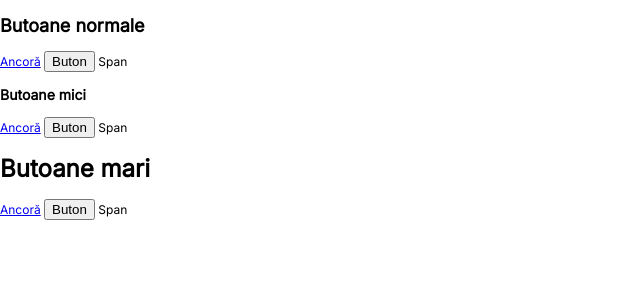
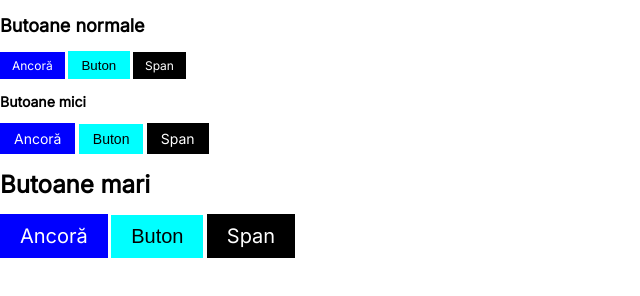
Before and after one commit to ITSchool-Web-Heroines/Tema-Sass, a website built with Parcel: page src/index.html in a window 1280 px wide. Shown: the whole page, without its empty margins (0-640 px from the left). Built offline with nearby package versions, Linux system fonts and the light colour scheme.

Commit message:
Rezolvare tema

```diff
--- a/package.json
+++ b/package.json
@@ -7,7 +7,8 @@
   },
   "devDependencies": {
     "@parcel/transformer-sass": "^2.7.0",
-    "parcel": "^2.7.0"
+    "parcel": "^2.7.0",
+    "parcel-bundler": "^1.12.5"
   },
   "dependencies": {
     "bootstrap": "^5.2.0"
--- a/src/index.html
+++ b/src/index.html
@@ -1,8 +1,9 @@
-<!doctype html>
+<!DOCTYPE html>
 <html lang="en">
   <head>
     <meta charset="utf-8" />
     <title>Tema Sass</title>
+    <!-- <link rel="stylesheet" href="./rezultat.css" /> -->
     <link rel="stylesheet" href="./style.scss" />
   </head>
   <body>
--- a/src/rezultat.css
+++ b/src/rezultat.css
@@ -3,17 +3,19 @@
   cursor: pointer;
   background-color: #00f;
   border: 0;
-    padding: .5em 1em;
+  padding: 0.5em 1em;
   text-decoration: none;
 }
 
-  a:hover, a:focus, a:active {
+a:hover,
+a:focus,
+a:active {
   color: #00f;
   background-color: #fff;
 }
 
 a.sm {
-    font-size: .875rem;
+  font-size: 0.875rem;
 }
 
 a.lg {
@@ -25,17 +27,19 @@
   cursor: pointer;
   background-color: #000;
   border: 0;
-    padding: .5em 1em;
+  padding: 0.5em 1em;
   text-decoration: none;
 }
 
-  span:hover, span:focus, span:active {
+span:hover,
+span:focus,
+span:active {
   color: #000;
   background-color: #fff;
 }
 
 span.sm {
-    font-size: .875rem;
+  font-size: 0.875rem;
 }
 
 span.lg {
@@ -47,17 +51,19 @@
   cursor: pointer;
   background-color: red;
   border: 0;
-    padding: .5em 1em;
+  padding: 0.5em 1em;
   text-decoration: none;
 }
 
-  button:hover, button:focus, button:active {
+button:hover,
+button:focus,
+button:active {
   color: red;
   background-color: #fff;
 }
 
 button.sm {
-    font-size: .875rem;
+  font-size: 0.875rem;
 }
 
 button.lg {
--- a/src/style.scss
+++ b/src/style.scss
@@ -22,18 +22,42 @@
     https://sass-lang.com/documentation/variables
     https://sass-lang.com/documentation/style-rules/parent-selector
 */
+@mixin button($textColor, $bgColor) {
+  color: $textColor;
+  background-color: $bgColor;
 
+  &:hover,
+  &:active,
+  &:focus {
+    color: $bgColor;
+    background-color: $textColor;
+  }
+  &.sm {
+    font-size: 0.875rem;
+  }
+  &.lg {
+    font-size: 1.25rem;
+  }
+}
 a {
-    // Adaugă mixin aici
-    // @include button(white, blue);
+  // Adaugă mixin aici
+  @include button(white, blue);
 }
 
 .btn {
-    // Adaugă mixin aici
-    // @include button(white, black);
+  // Adaugă mixin aici
+  @include button(white, black);
 }
 
 button {
-    // Adaugă mixin aici
-    // @include button(black, aqua);
+  // Adaugă mixin aici
+  @include button(black, aqua);
 }
+
+a,
+.btn,
+button {
+  border: 0;
+  padding: 0.5em 1em;
+  text-decoration: none;
+}
```
Also changed, not shown: 1 other file. Lines whose indentation alone changed are shown as unchanged.
